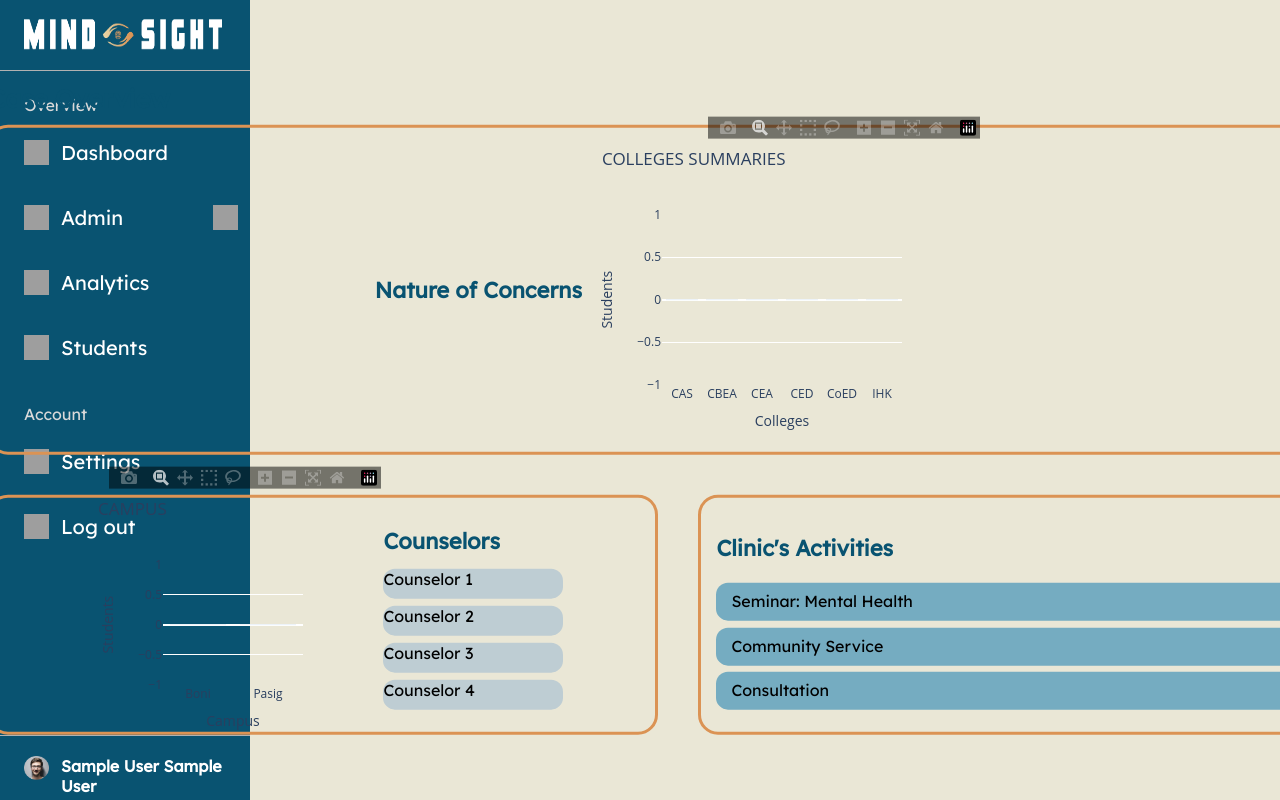
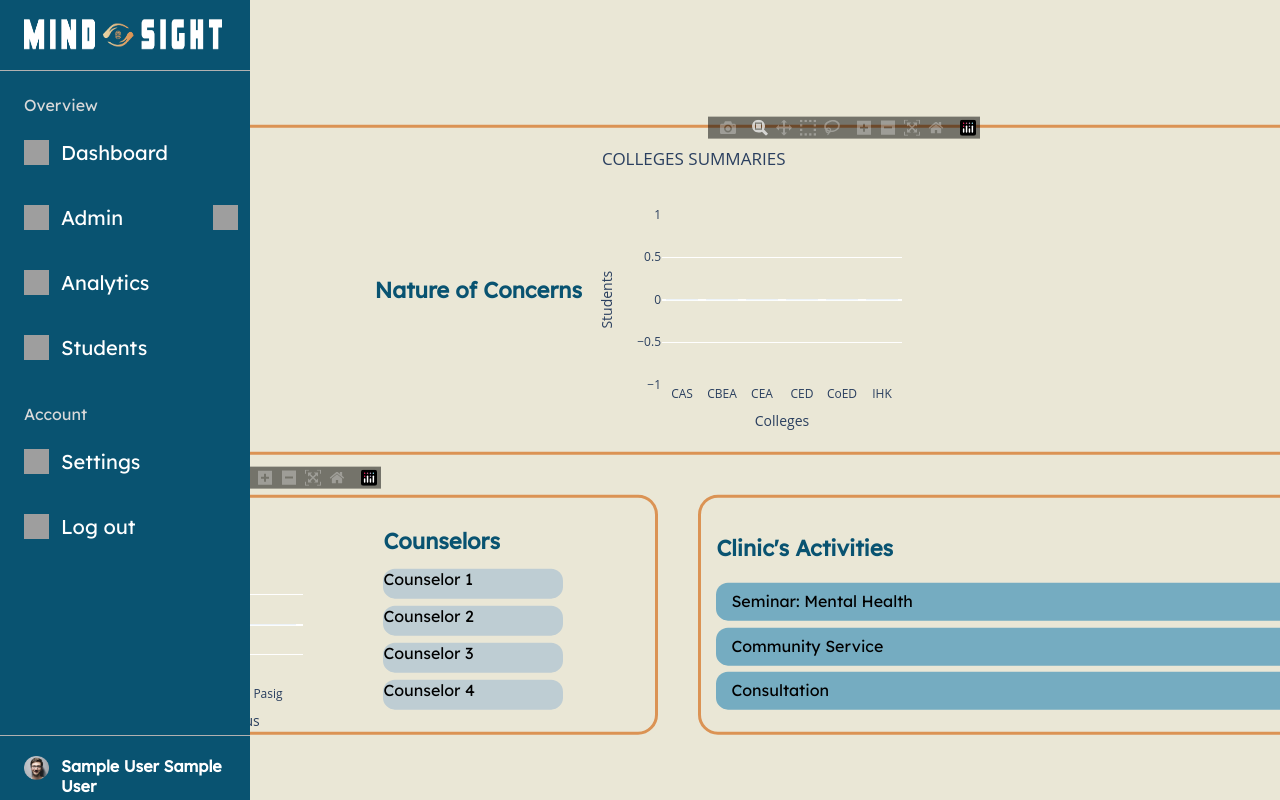
Before and after one commit to jangeloenciso/MindSight, a Flask app: page /dashboard in a window 1280 px wide; the page is wider, and only the part inside the window is pictured. Run offline with Flask 3, Linux system fonts and the light colour scheme; the visitor is signed in with stand-in values (Sample User, id 1); parts of the project's set-up code (start-up, migrations or seed data) failed here and were passed over; some libraries are stand-ins or nearby versions; grey boxes are pictures that could not be loaded.

Commit message:
Fixed: sidebar overlap

```diff
--- a/app/static/css/sidebar.css
+++ b/app/static/css/sidebar.css
@@ -6,7 +6,9 @@
     min-height: 100%;
     transition: var(--smooth-transition);
     overflow: hidden;
-    z-index: 999;
+    z-index: 1;
+    position: absolute;
+    left: 0;
 }
 
 .sidebar:hover {
```
